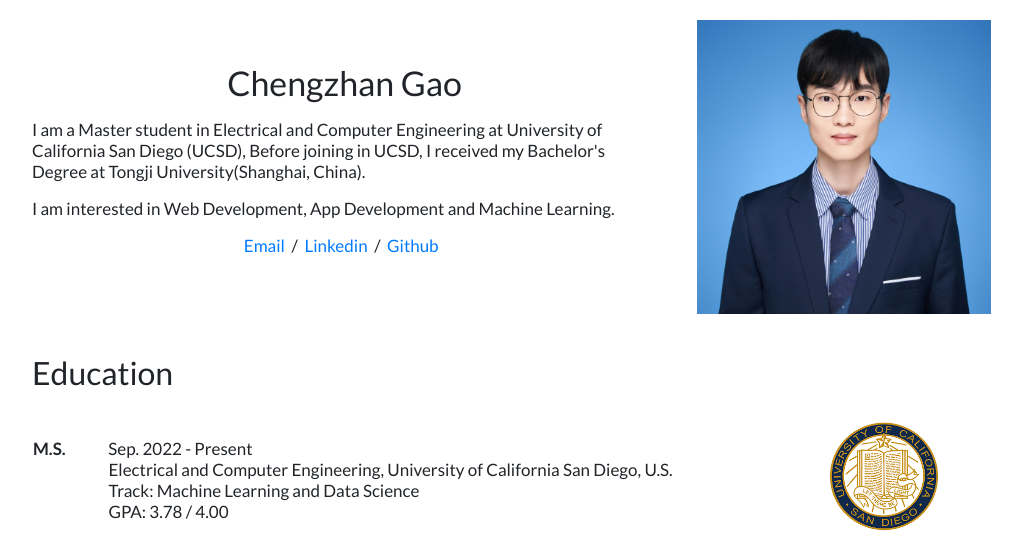
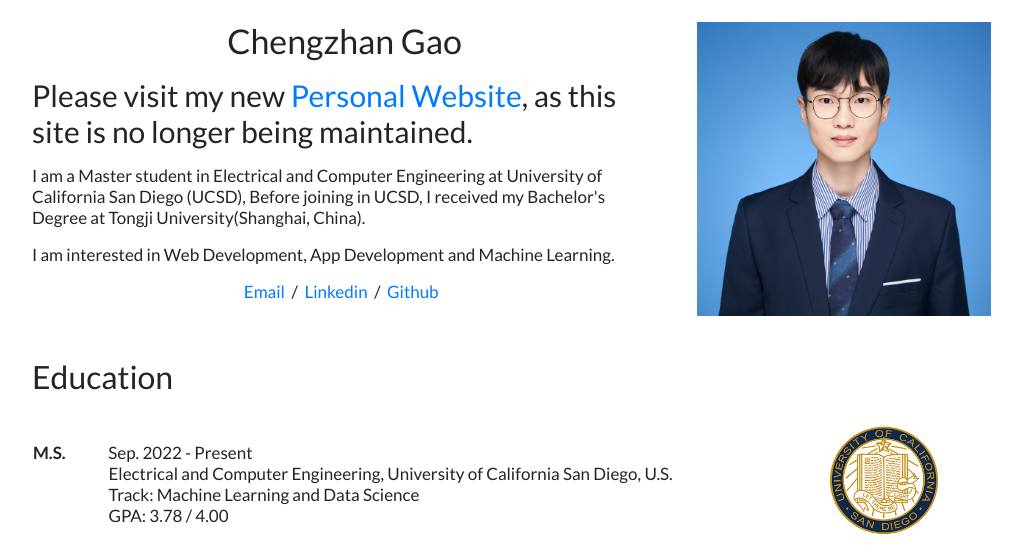
Before and after one commit to GAOChengzhan/gaochengzhan.github.io, a plain HTML site: page index.html in a window 1280 px wide. Shown: the top 557 px of the page, without its empty margins (153-1175 px from the left). Drawn offline with nearby package versions, Linux system fonts and the light colour scheme.

Commit message:
lasttime

```diff
--- a/index.html
+++ b/index.html
@@ -132,6 +132,9 @@
             <td width="70%" valign="middle">
               <p align="center">
                 <name>Chengzhan Gao</name>
+              </p>
+              <p style="font-size: 30px;">
+                Please visit my new <a style="font-size: 30px;" href="https://gaochengzhan.netlify.app/">Personal Website</a>, as this site is no longer being maintained.
               </p>
               <p>I am a Master student in Electrical and Computer Engineering at University of California San Diego (UCSD),
                  Before joining in UCSD, I received my Bachelor's Degree at Tongji University(Shanghai, China).
```
